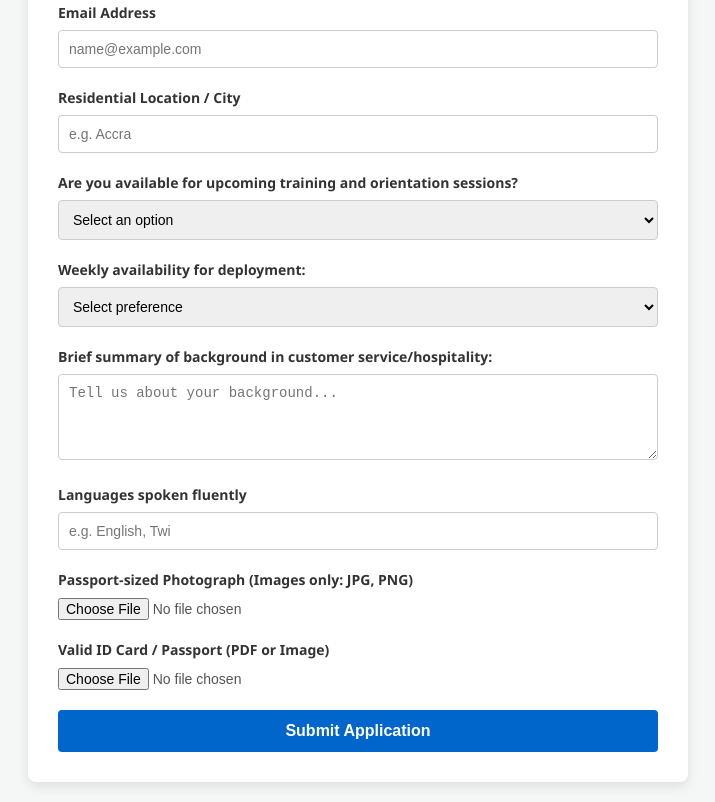
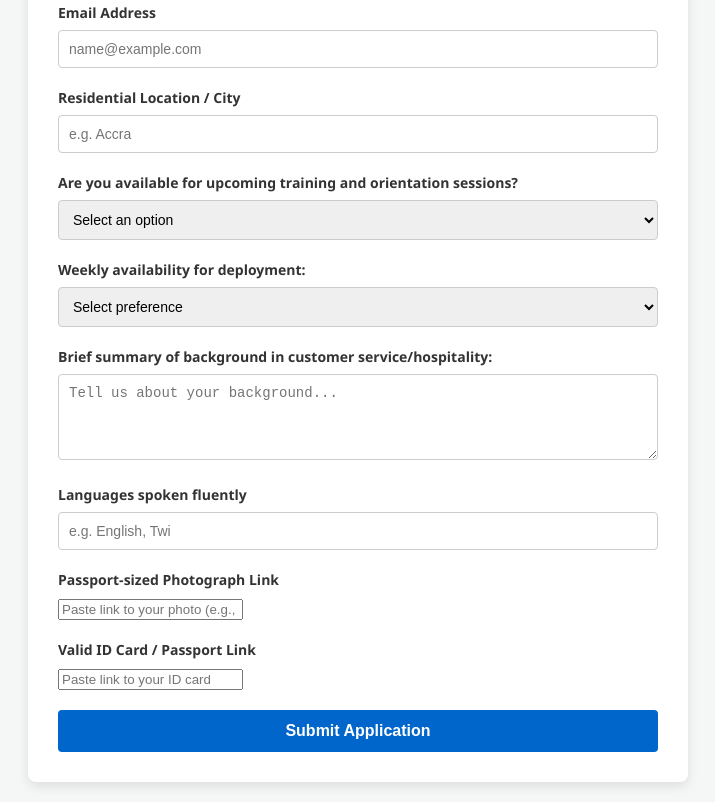
Before and after one commit to penprinx/penprinx-recruitment, a plain HTML site: page index.html in a window 1280 px wide. Shown: the part 328-1130 px from the top of the page, without its empty margins (282-997 px from the left). Drawn offline with Linux system fonts and the light colour scheme.

Commit message:
Change photo and ID card inputs to URL fields
Updated input fields for photo and ID card to accept URLs instead of file uploads.

```diff
--- a/index.html
+++ b/index.html
@@ -13,7 +13,6 @@
         <p class="subtitle">Please fill out your details to proceed to the next stage.</p>
 
         <form id="recruitmentForm" action="https://formspree.io/f/xnpqnqjv" method="POST">
-
             <div class="form-group">
                 <label for="fullName">Full Name</label>
                 <input type="text" id="fullName" name="fullName" required placeholder="Enter your full name">
@@ -65,14 +64,14 @@
             </div>
 
             <div class="form-group">
-                <label for="photo">Passport-sized Photograph (Images only: JPG, PNG)</label>
-                <input type="file" id="photo" name="photo" accept="image/jpeg, image/png" required>
+            <label for="photo">Passport-sized Photograph Link</label>
+            <input type="url" id="photo" name="photo" placeholder="Paste link to your photo (e.g., Google Drive)" required>
             <span id="photoError" class="error-msg"></span>
         </div>
 
         <div class="form-group">
-                <label for="idCard">Valid ID Card / Passport (PDF or Image)</label>
-                <input type="file" id="idCard" name="idCard" accept=".pdf, image/jpeg, image/png" required>
+            <label for="idCard">Valid ID Card / Passport Link</label>
+            <input type="url" id="idCard" name="idCard" placeholder="Paste link to your ID card" required>
             <span id="idError" class="error-msg"></span>
         </div>
 
```
Lines whose indentation alone changed are shown as unchanged.
